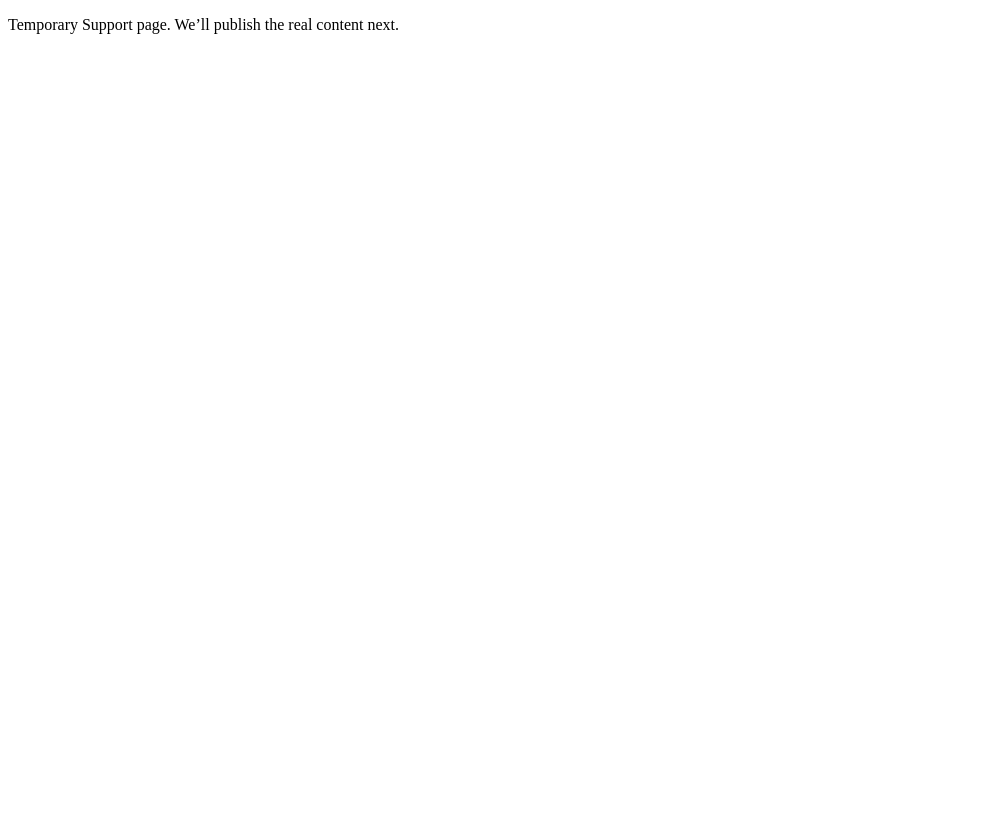
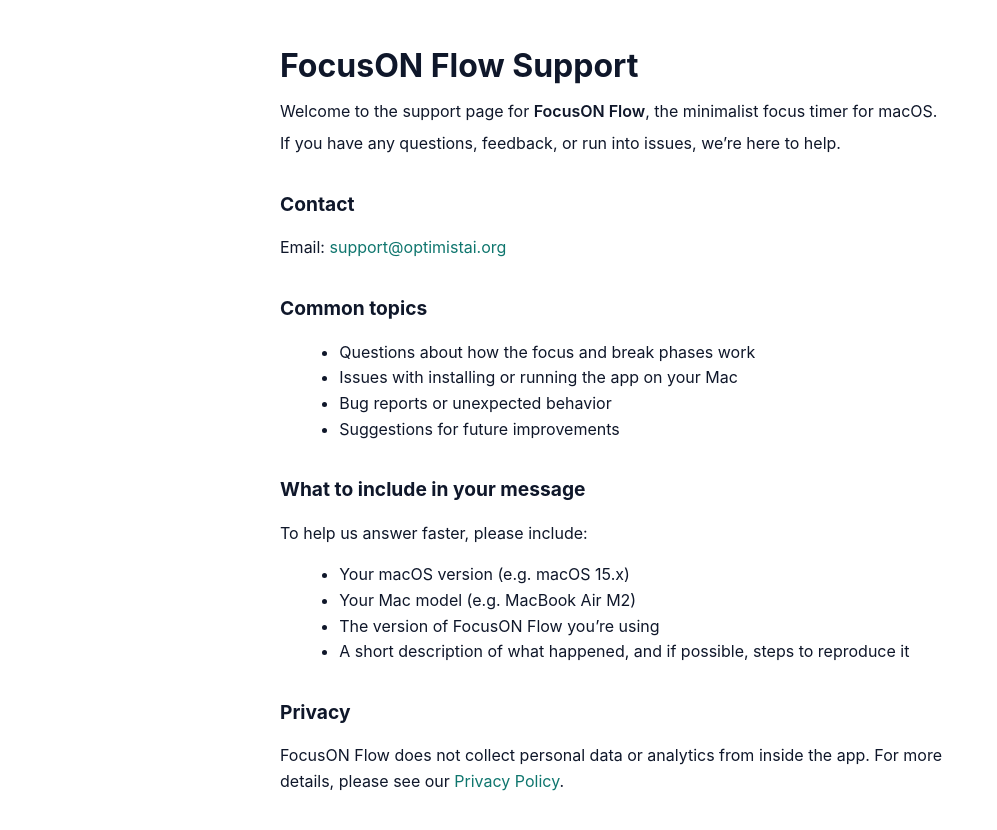
Before and after one commit to marcoNEEV/focuson-site, a plain HTML site: page docs/support.html in a window 1280 px wide. Shown: the whole page, without its empty margins (0-997 px from the left). Before the commit the page ends 800 px from the top, so only its background shows below. Drawn offline with Linux system fonts and the light colour scheme.

Commit message:
Revamp support page with detailed content
This replaces the temporary support page with a full support page for FocusON Flow, including contact information and common topics.

```diff
--- a/docs/support.html
+++ b/docs/support.html
@@ -1,2 +1,83 @@
-<!doctype html><meta charset="utf-8"><title>Support</title>
-<p>Temporary Support page. We’ll publish the real content next.</p>
+<!DOCTYPE html>
+<html lang="en">
+<head>
+  <meta charset="UTF-8" />
+  <title>FocusON Flow – Support</title>
+  <meta name="viewport" content="width=device-width, initial-scale=1" />
+  <link rel="icon" type="image/png" href="favicon.png" />
+
+  <style>
+    body {
+      font-family: -apple-system, BlinkMacSystemFont, "SF Pro Text", system-ui, sans-serif;
+      max-width: 720px;
+      margin: 40px auto;
+      padding: 0 16px;
+      line-height: 1.6;
+      color: #0f172a;
+    }
+    h1 {
+      font-size: 2rem;
+      margin-bottom: 0.5rem;
+    }
+    h2 {
+      margin-top: 2rem;
+      font-size: 1.2rem;
+    }
+    p {
+      margin: 0.4rem 0;
+    }
+    ul {
+      margin-left: 1.2rem;
+    }
+    a {
+      color: #0f766e;
+      text-decoration: none;
+    }
+    a:hover {
+      text-decoration: underline;
+    }
+    .app-name {
+      font-weight: 600;
+    }
+  </style>
+</head>
+
+<body>
+  <h1>FocusON Flow Support</h1>
+  <p>
+    Welcome to the support page for <span class="app-name">FocusON Flow</span>, the minimalist focus timer for macOS.
+  </p>
+  <p>
+    If you have any questions, feedback, or run into issues, we’re here to help.
+  </p>
+
+  <h2>Contact</h2>
+  <p>
+    Email: <a href="mailto:support@optimistai.org">support@optimistai.org</a>
+  </p>
+
+  <h2>Common topics</h2>
+  <ul>
+    <li>Questions about how the focus and break phases work</li>
+    <li>Issues with installing or running the app on your Mac</li>
+    <li>Bug reports or unexpected behavior</li>
+    <li>Suggestions for future improvements</li>
+  </ul>
+
+  <h2>What to include in your message</h2>
+  <p>To help us answer faster, please include:</p>
+  <ul>
+    <li>Your macOS version (e.g. macOS 15.x)</li>
+    <li>Your Mac model (e.g. MacBook Air M2)</li>
+    <li>The version of FocusON Flow you’re using</li>
+    <li>A short description of what happened, and if possible, steps to reproduce it</li>
+  </ul>
+
+  <h2>Privacy</h2>
+  <p>
+    FocusON Flow does not collect personal data or analytics from inside the app.
+    For more details, please see our
+    <a href="privacy.html">Privacy Policy</a>.
+  </p>
+</body>
+</html>
```
